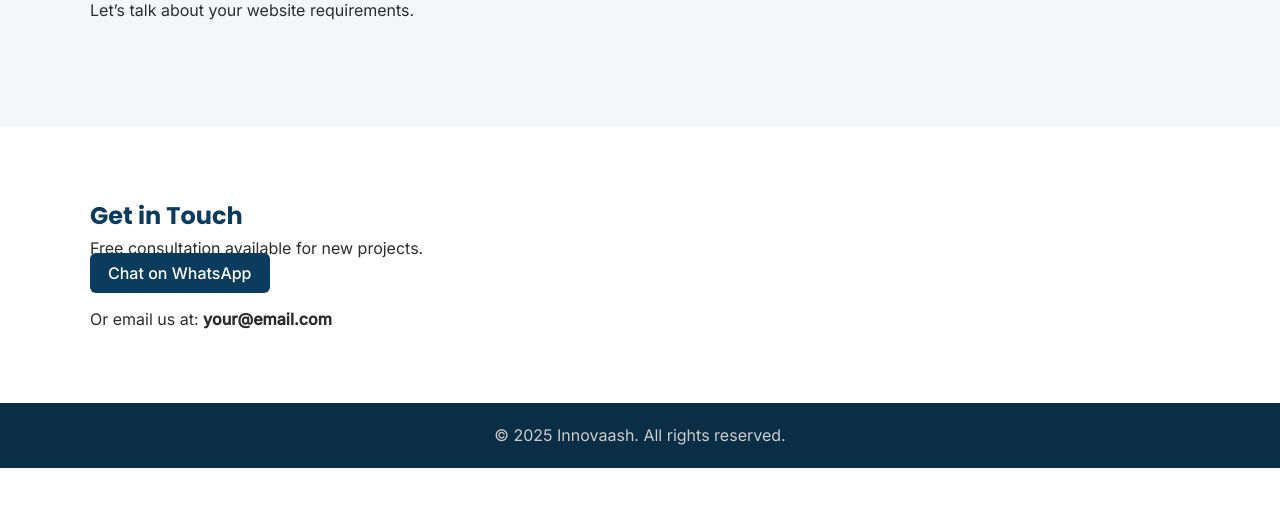
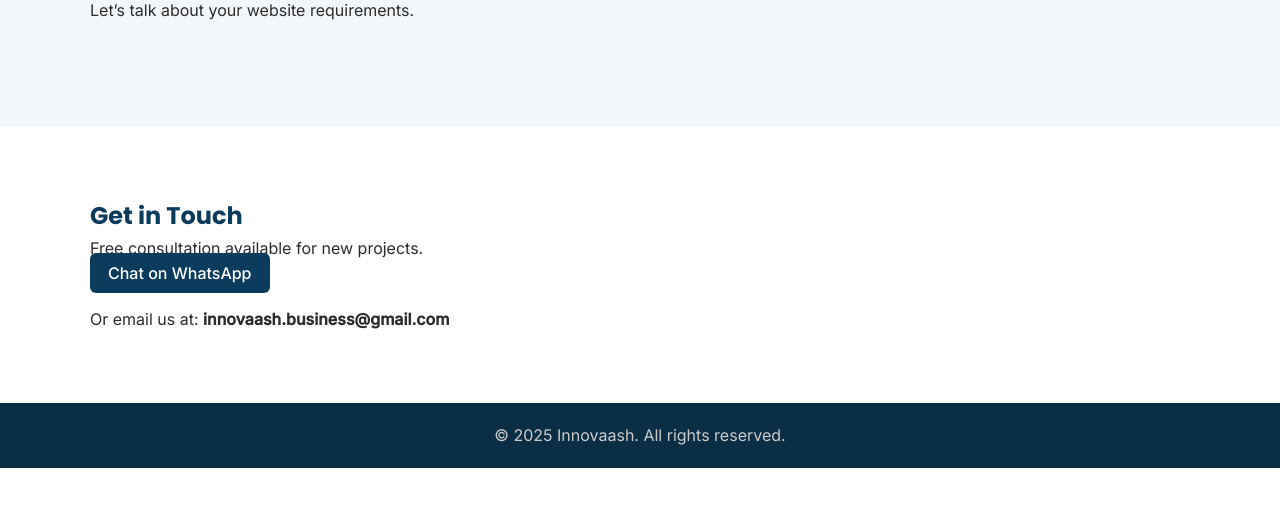
Before and after one commit to Asha2110/Innovaash, a plain HTML site: page contact.html in a window 1280 px wide. Shown: the part 231-738 px from the top of the page. Drawn offline with Linux system fonts and the light colour scheme.

Commit message:
Update contact.html

```diff
--- a/contact.html
+++ b/contact.html
@@ -30,7 +30,7 @@
     <p>Free consultation available for new projects.</p>
 <a href="https://wa.me/918970699527" class="btn primary" target="_blank">Chat on WhatsApp</a>
 
-<p style="margin-top:20px">Or email us at: <strong>your@email.com</strong></p>
+<p style="margin-top:20px">Or email us at: <strong>innovaash.business@gmail.com</strong></p>
 
   </div>
 </section><footer class="footer">
@@ -38,4 +38,5 @@
     <p>© 2025 Innovaash. All rights reserved.</p>
   </div>
 </footer></body>
+
 </html>
```
